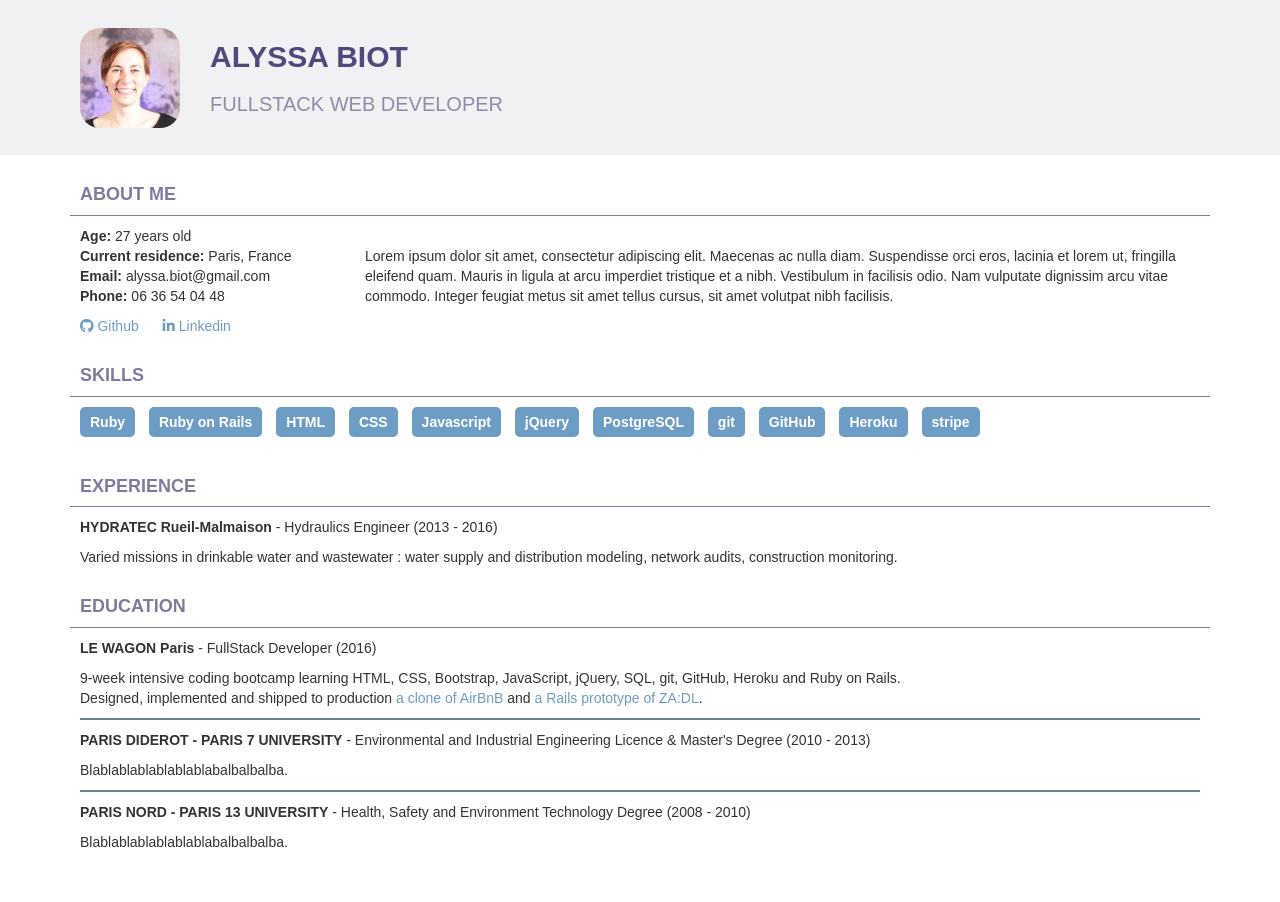
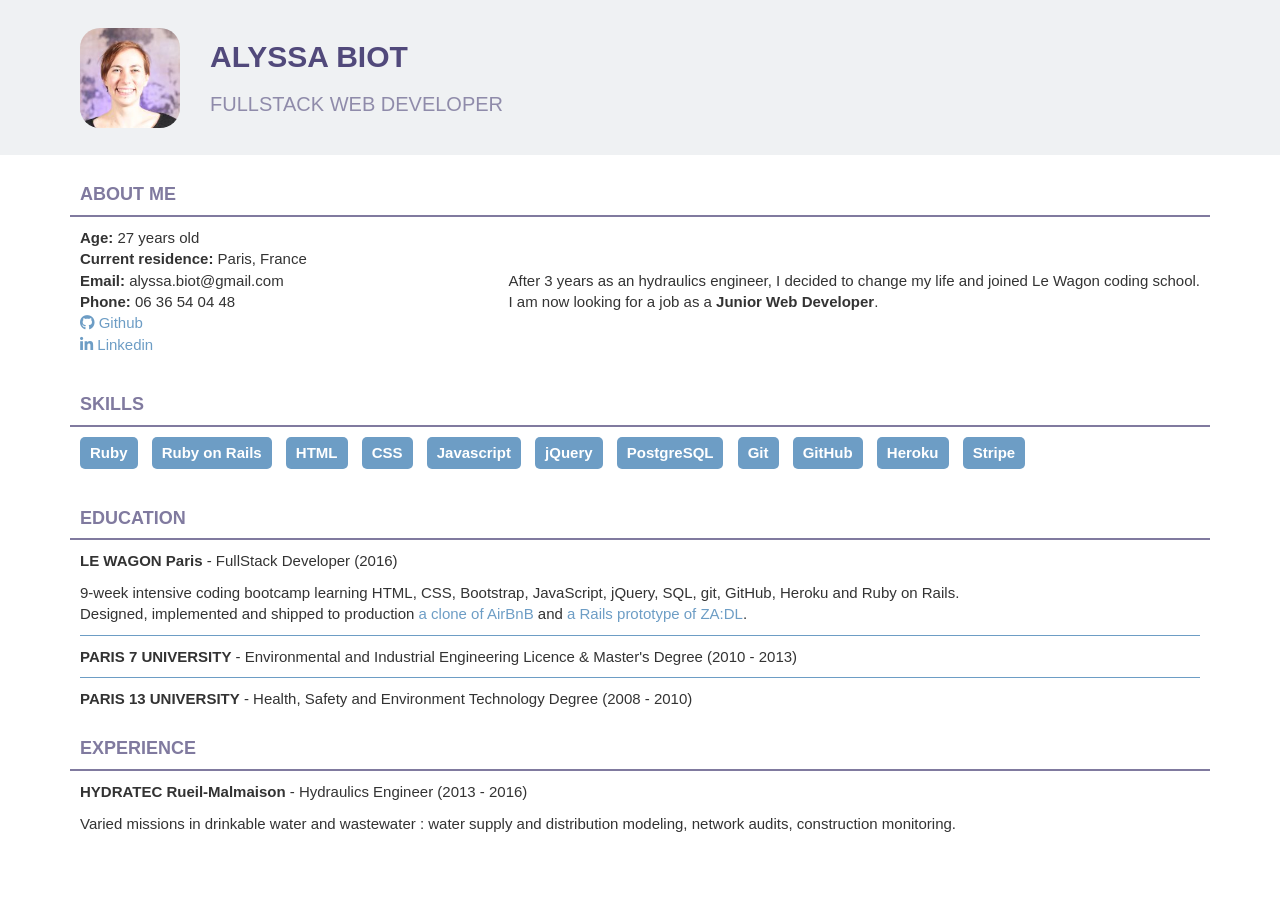
Before and after one commit to alyssabiot/profile, a plain HTML site: page index.html in a window 1280 px wide. Drawn offline with nearby package versions, Linux system fonts and the light colour scheme.

Commit message:
text completed

```diff
--- a/css/components/about-me.css
+++ b/css/components/about-me.css
@@ -1,7 +1,7 @@
 .about-me {
   display: flex;
   align-items: center;
-  justify-content: center;
+  justify-content: space-between;
   margin-top: 10px;
   margin-bottom: 10px;
 }
@@ -12,7 +12,7 @@
 
 .about-right {
   padding-right: 10px;
-  padding-left: 10px;
+  padding-left: 20px;
 }
 
 .right-margin {
--- a/css/components/divisions.css
+++ b/css/components/divisions.css
@@ -3,7 +3,7 @@
 }
 
 h4 {
-  border-bottom: 1px solid #807A9F;
+  border-bottom: 2px solid #807A9F;
   padding: 10px;
   color: #807A9F;
   margin: 0;
--- a/css/components/education.css
+++ b/css/components/education.css
@@ -1,7 +1,3 @@
 .education-border {
-  border-bottom: 2px solid #658087;
+  border-bottom: 1px solid #6D9DC5;
 }
-
-.education {
-  margin-bottom: 50px;
-}
--- /dev/null
+++ b/css/components/experience.css
@@ -0,0 +1,3 @@
+.experience {
+  margin-bottom: 50px;
+}
--- a/css/style.css
+++ b/css/style.css
@@ -4,10 +4,12 @@
 @import url("components/skills.css");
 @import url("components/divisions.css");
 @import url("components/education.css");
+@import url("components/experience.css");
 
 body {
   margin: 0;
   font-family: Open-sans, sans-serif;
+  font-size: 15px;
 }
 
 a {
--- a/index.html
+++ b/index.html
@@ -34,12 +34,19 @@
             <li><strong>Current residence:</strong> Paris, France</li>
             <li><strong>Email:</strong> alyssa.biot@gmail.com</li>
             <li><strong>Phone:</strong> 06 36 54 04 48</li>
+            <li>
+              <a href="https://github.com/alyssabiot" target="_blank"><i class="fa fa-github" aria-hidden="true"></i> Github</a>
+            </li>
+            <li>
+              <a href="https://www.linkedin.com/in/alyssa-biot-8833265a" target="_blank"><i class="fa fa-linkedin" aria-hidden="true"></i> Linkedin</a>
+            </li>
           </ul>
-          <a class="right-margin about-me-list" href="https://github.com/alyssabiot" target="_blank"><i class="fa fa-github" aria-hidden="true"></i> Github</a>
-          <a href="https://www.linkedin.com/in/alyssa-biot-8833265a" target="_blank"><i class="fa fa-linkedin" aria-hidden="true"></i> Linkedin</a>
         </div>
         <div class="about-right">
-          <p>Lorem ipsum dolor sit amet, consectetur adipiscing elit. Maecenas ac nulla diam. Suspendisse orci eros, lacinia et lorem ut, fringilla eleifend quam. Mauris in ligula at arcu imperdiet tristique et a nibh. Vestibulum in facilisis odio. Nam vulputate dignissim arcu vitae commodo. Integer feugiat metus sit amet tellus cursus, sit amet volutpat nibh facilisis.</p>
+          <p>
+            After 3 years as an hydraulics engineer, I decided to change my life and joined Le Wagon coding school. <br>
+            I am now looking for a job as a <strong>Junior Web Developer</strong>.
+          </p>
         </div>
       </div>
     </div>
@@ -57,13 +64,34 @@
         <li>Javascript</li>
         <li>jQuery</li>
         <li>PostgreSQL</li>
-        <li>git</li>
+        <li>Git</li>
         <li>GitHub</li>
         <li>Heroku</li>
-        <li>stripe</li>
+        <li>Stripe</li>
       </ul>
       </div>
     </div>
+
+
+   <!-- Education -->
+  <div class="container">
+    <div class="division education">
+      <h4>EDUCATION</h4>
+      <ul class="list-unstyled detailed-list">
+        <li class="education-border">
+          <p><strong>LE WAGON Paris</strong> - FullStack Developer (2016)</p>
+          <p>9-week intensive coding bootcamp learning HTML, CSS, Bootstrap, JavaScript, jQuery, SQL, git, GitHub, Heroku and Ruby on Rails. <br>
+          Designed, implemented and shipped to production <a href="https://dont-do-it-yourself.herokuapp.com" target="_blank">a clone of AirBnB</a> and <a href="http://beta.zadl.fr" target="_blank">a Rails prototype of ZA:DL</a>.</p>
+        </li>
+        <li class="education-border">
+          <p><strong>PARIS 7 UNIVERSITY</strong> - Environmental and Industrial Engineering Licence & Master's Degree (2010 - 2013)</p>
+        </li>
+        <li>
+          <p><strong>PARIS 13 UNIVERSITY</strong> - Health, Safety and Environment Technology Degree (2008 - 2010)</p>
+        </li>
+      </ul>
+    </div>
+  </div>
 
   <!-- Experience -->
   <div class="container">
@@ -78,28 +106,6 @@
     </div>
   </div>
 
-   <!-- Education -->
-  <div class="container">
-    <div class="division education">
-      <h4>EDUCATION</h4>
-      <ul class="list-unstyled detailed-list">
-        <li class="education-border">
-          <p><strong>LE WAGON Paris</strong> - FullStack Developer (2016)</p>
-          <p>9-week intensive coding bootcamp learning HTML, CSS, Bootstrap, JavaScript, jQuery, SQL, git, GitHub, Heroku and Ruby on Rails. <br>
-          Designed, implemented and shipped to production <a href="https://dont-do-it-yourself.herokuapp.com" target="_blank">a clone of AirBnB</a> and <a href="http://beta.zadl.fr" target="_blank">a Rails prototype of ZA:DL</a>.</p>
-        </li>
-        <li class="education-border">
-          <p><strong>PARIS DIDEROT - PARIS 7 UNIVERSITY</strong> - Environmental and Industrial Engineering Licence & Master's Degree (2010 - 2013)</p>
-          <p>Blablablablablablablabalbalbalba.</p>
-        </li>
-        <li>
-          <p><strong>PARIS NORD - PARIS 13 UNIVERSITY</strong> - Health, Safety and Environment Technology Degree (2008 - 2010)</p>
-          <p>Blablablablablablablabalbalbalba.</p>
-        </li>
-      </ul>
-    </div>
-  </div>
-
     <script src="https://maxcdn.bootstrapcdn.com/bootstrap/3.2.0/js/bootstrap.min.js"></script>
 
   </body>
```
